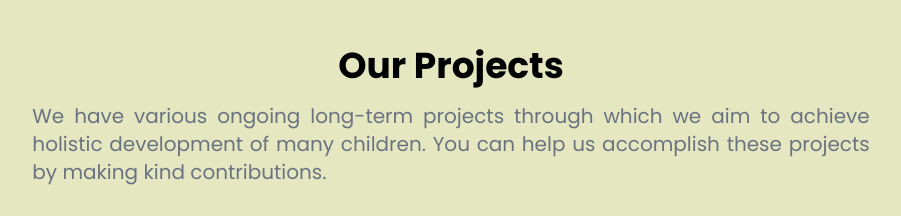
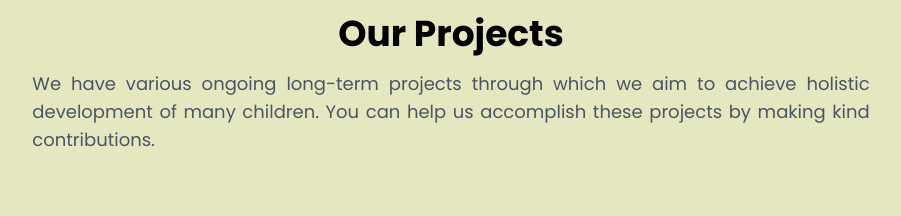
Before and after one commit to krishnaw14/sampoornalife, a Next.js app: page / in a window 1280 px wide. Shown: the part 821-1037 px from the top of the page, without its empty margins (189-1090 px from the left). Built offline with nearby package versions, Linux system fonts and the light colour scheme; no server answers.

Commit message:
Minor formatting changes

```diff
--- a/components/common/FAQ.js
+++ b/components/common/FAQ.js
@@ -18,7 +18,7 @@ function FAQ({ items }) {
           <div key={index} className="mb-4">
             <button
               onClick={() => toggleAccordion(index)}
-              className="container mx-auto flex flex-col px-2 w-11/12 sm:w-2/3 text-center font-semibold text-lg bg-[#d7db8e] p-3 rounded-lg hover:bg-gray-200 focus:outline-none"
+              className="container mx-auto flex flex-col text-center font-semibold text-lg bg-[#d7db8e] p-3 rounded-lg hover:bg-gray-200 focus:outline-none"
             >
               {item.question}
             </button>
--- a/components/home/CoreTeam.js
+++ b/components/home/CoreTeam.js
@@ -8,13 +8,13 @@ export default function CoreTeam() {
     {
       avatar: "/team/neha.jpg",
       name: "Neha Shrishrimal",
-      position: "Co-Founder",
+      position: "",
       desc: "Neha is a dynamic woman who has worn many hats in various fields, Neha is confident go - getter who believes “Things which bring sparkle to your eyes is what your heart truly desires. That is your calling in life”. Neha has always had an instant connection with children and teenagers and through this foundation, She has pledged to support their dreams.",
     },
     {
       avatar: "/team/hemangi.jpg",
       name: "Dr. Hemangi",
-      position: "Co-Founder",
+      position: "",
       desc: "A dermatologist by profession, Hemangi can do it all! She is a dedicated, responsible and optimist who believes, “We need to be the change that we want to see in the world”. With her love for children, She has played a pivotal role in shaping the idea of Sampoorna and bringing it to life."
     },
   ];
@@ -39,6 +39,12 @@ export default function CoreTeam() {
       desc: "Meet Apoorva, a believer in learning, unlearning and relearning. A teacher of Social science by profession in DPS Raipur, she loves the magic of books, music, food and nature. With her intellect and command in language Apoorva teaches our kids the ultimate language skills."
     },
     {
+      avatar: "/team/shweta.png",
+      name: "Sweta Padia",
+      position: "",
+      desc: "Meet Sweta, a strong believer in exchanging positive energy. A happy homemaker and a mother of 2 young and intelligent boys makes her celebrate every blessing. Being passionate for art and craft, Sweta handles the creative responsibilities of Sampoorna."
+    },
+    {
       avatar: "/team/bhakti.jpg",
       name: "Bhakti Gajjar",
       position: "",
@@ -49,12 +55,6 @@ export default function CoreTeam() {
       name: "Gazal Chauhan",
       position: "",
       desc: "Gazal from Social Momo is the digital architect behind Sampoorna NGO's impactful outreach and strategic initiatives. With a blend of innovation and strategy, she drives the organization's online presence, ensuring its message reaches far and wide, touching hearts and inspiring change."
-    },
-    {
-      avatar: "/team/krishna.png",
-      name: "Krishna Wadhwani",
-      position: "",
-      desc: "Meet Krishna, a bright scholar, graduated from IIT Bombay with a B.Tech in Aerospace Engineering. He has worked as a research engineer at Sony for 2 years and is currently managing and bringing laurels to his family business. With his conversant and dedicated outlook , hard skill aptitude and expertise Krishna is the Technocrat of Sampoorna."
     },
     {
       avatar: "/team/mehak.png",
@@ -93,10 +93,10 @@ export default function CoreTeam() {
       desc: "Meet Sarita, a captivating woman who effortlessly juggles the roles of both a skilled artist and a dedicated home maker. Sarita’s unwavering dedication to both her family and her artistic pursuits. With her passion and resourcefulness, Sarita is the creative member of Sampoorna."
     },
     {
-      avatar: "/team/shweta.png",
-      name: "Sweta Padia",
+      avatar: "/team/krishna.png",
+      name: "Krishna Wadhwani",
       position: "",
-      desc: "Meet Sweta, a strong believer in exchanging positive energy. A happy homemaker and a mother of 2 young and intelligent boys makes her celebrate every blessing. Being passionate for art and craft, Sweta handles the creative responsibilities of Sampoorna."
+      desc: "Meet Krishna, a bright scholar, graduated from IIT Bombay with a B.Tech in Aerospace Engineering. He has worked as a research engineer at Sony for 2 years and is currently managing and bringing laurels to his family business. With his conversant and dedicated outlook , hard skill aptitude and expertise Krishna is the Technocrat of Sampoorna."
     },
   ];
   const [selectedPerson, setSelectedPerson] = useState(null);
@@ -106,7 +106,7 @@ export default function CoreTeam() {
   };
   return (
     <div className="flex flex-col w-full items-center my-10 md:my-14" id="team">
-      <p className="text-4xl font-bold">Core Team</p>
+      <p className="text-4xl font-bold">Founders</p>
       {/* <div className="w-max-[90vw] w-full md:w-8/12">
         <div className="flex justify-center">
           {/* Card
@@ -136,6 +136,7 @@ export default function CoreTeam() {
         {selectedPerson && <Popup person={selectedPerson} onClose={() => setSelectedPerson(null)} />}
       </div>
     </div>
+    <p className="text-4xl font-bold py-10">Our Team</p>
 
       <div className="w-max-[90vw] grid grid-cols-2 sm:grid-cols-2 md:grid-cols-4 lg:grid-cols-6 gap-2 flex justify-center">
         {people.map((person, index) => (
--- a/components/home/FAQPage.js
+++ b/components/home/FAQPage.js
@@ -41,7 +41,7 @@ const faqItems = [
 
 function FAQPage() {
   return (
-    <div className="container mx-auto flex flex-col px-2 w-11/12 sm:w-2/3 py-12">
+  <div className="container mx-auto flex flex-col px-2 w-11/12 sm:w-2/3 py-12">
       <h1 className="text-4xl font-bold text-center py-12">Frequently Asked Questions</h1>
       <FAQ items={faqItems} />
     </div>
--- a/components/home/Project.js
+++ b/components/home/Project.js
@@ -4,12 +4,12 @@ import Card from '../common/Card';
 export default function Project() {
   return (
     <div
-      className="container mx-auto flex flex-col py-12 px-2 w-11/12 sm:w-2/3"
+      className="container mx-auto flex flex-col py-4 px-2 w-11/12 sm:w-2/3"
       id="project"
     >
       <p className="text-center text-4xl font-bold">Our Projects</p>
-      <p className="text-gray-500 text-justify text-xl text-center my-4">
-      We have various ongoing long-term projects through which we aim to achieve holistic development of many children. You can help us accomplish these projects by making kind contributions.      <br />
+      <p className="text-center my-4 text-gray-600 font-normal text-justify text-sm sm:text-lg">
+      We have various ongoing long-term projects through which we aim to achieve holistic development of many children. You can help us accomplish these projects by making kind contributions.
       </p>
       <br />
       <br />
--- a/pages/index.js
+++ b/pages/index.js
@@ -13,8 +13,9 @@ import { useEffect } from 'react';
 import Link from 'next/link';
 import FAQPage from "../components/home/FAQPage";
 import Collaborations from "../components/home/Collaborations.js";
-import FeaturedIn from "../components/home/FeaturedIn";
+// import FeaturedIn from "../components/home/FeaturedIn";
 import YouTubeEmbed from "../components/home/YoutubeEmbed";
+// import FeedbackForm from "../components/home/FeedbackForm";
 
 export default function Home() {
 
@@ -71,6 +72,9 @@ export default function Home() {
         <Testimonials />
         <About />
         <FAQPage />
+
+        {/* <FeedbackForm /> */}
+
       </main>
 
       <Footer />
```
